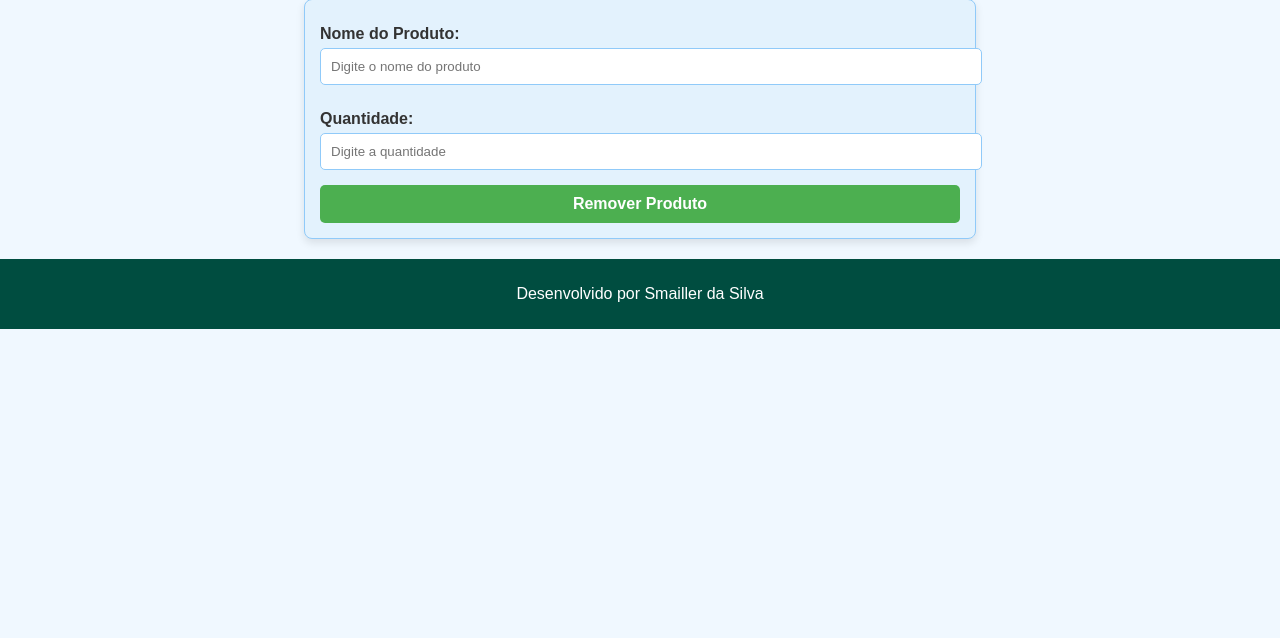
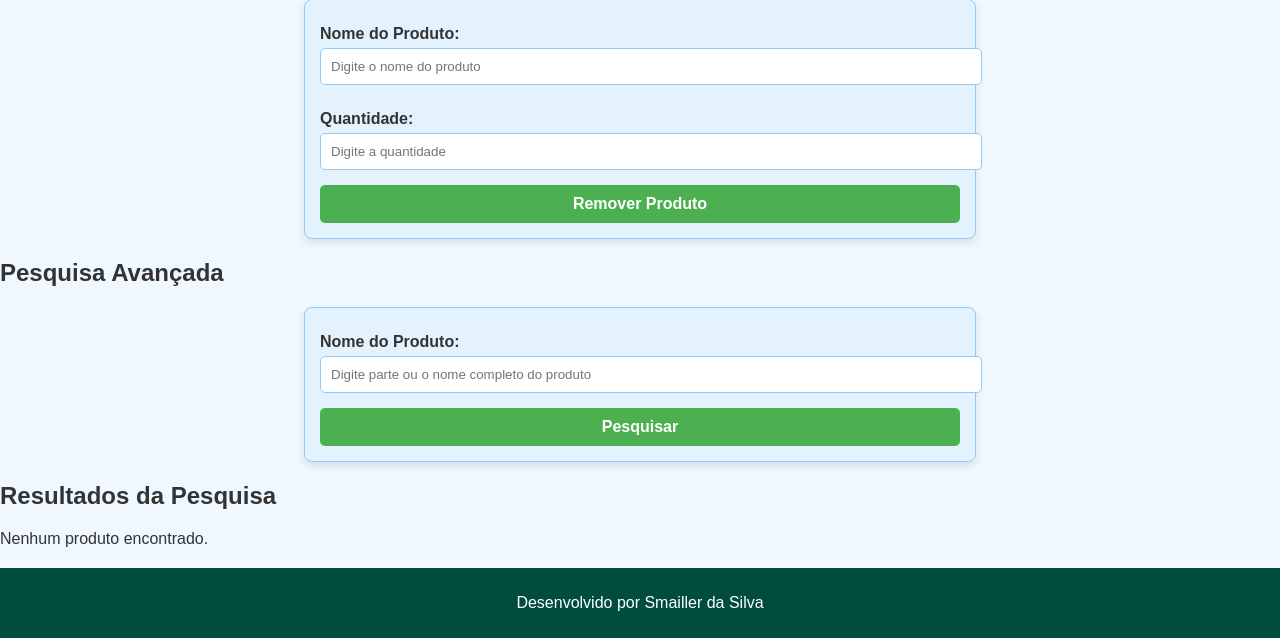
Before and after one commit to Smailler19/Estoque, a Flask app: page / in a window 1280 px wide. Shown: the part 555-1193 px from the top of the page. Before the commit the page ends 884 px from the top, so only its background shows below. Run offline with Flask 3, Linux system fonts and the light colour scheme.

Commit message:
atualização

```diff
--- a/app.py
+++ b/app.py
@@ -16,26 +16,42 @@ def index():
 
 @app.route("/adicionar", methods=["POST"])
 def adicionar():
-    produto = request.form.get("produto").strip()
+    produto = request.form.get("produto", "").strip()
     quantidade = request.form.get("quantidade", type=int)
 
-    if produto and quantidade is not None:  # Essa é a minha garantia para que os dados não sejam nulos
-        if produto in estoque:
-            estoque[produto] += quantidade
-        else:
-            estoque[produto] = quantidade
+    if not produto or quantidade is None or quantidade <= 0:
+        return redirect(url_for("index"))
+
+    if produto in estoque:
+        estoque[produto] += quantidade
+    else:
+        estoque[produto] = quantidade
     return redirect(url_for("index"))
 
 @app.route("/remover", methods=["POST"])
 def remover():
-    produto = request.form.get("produto").strip()
+    produto = request.form.get("produto", "").strip()
     quantidade = request.form.get("quantidade", type=int)
 
-    if produto in estoque and quantidade is not None:  # Aqui é minha garantia para que os dados sejam válidos
+    if not produto or quantidade is None or quantidade <= 0:
+        return redirect(url_for("index"))
+
+    if produto in estoque:
         estoque[produto] -= quantidade
-        if estoque[produto] <= 0:
-            del estoque[produto]
+    else:
+        estoque[produto] = -quantidade
     return redirect(url_for("index"))
+
+@app.route("/pesquisa", methods=["POST"])
+def pesquisa():
+    nome = request.form.get("nome", "").strip().lower()
+    resultados = None
+
+    if nome:
+        # Filtra os produtos pelo nome fornecido
+        resultados = {k: v for k, v in estoque.items() if nome in k.lower()}
+
+    return render_template("index.html", estoque=estoque, resultados=resultados)
 
 if __name__ == "__main__":
     app.run(debug=True)
--- a/templates/index.html
+++ b/templates/index.html
@@ -8,6 +8,8 @@
 </head>
 <body>
     <h1>Controle de Estoque</h1>
+
+    <!-- Tabela de Estoque -->
     <table>
         <tr>
             <th>Produto</th>
@@ -21,6 +23,7 @@
         {% endfor %}
     </table>
 
+    <!-- Formulário para Adicionar Produtos -->
     <form action="/adicionar" method="post">
         <label for="produto">Nome do Produto:</label>
         <input type="text" name="produto" id="produto" placeholder="Digite o nome do produto" required>
@@ -29,6 +32,7 @@
         <button type="submit">Adicionar Produto</button>
     </form>
 
+    <!-- Formulário para Remover Produtos -->
     <form action="/remover" method="post">
         <label for="produto-remover">Nome do Produto:</label>
         <input type="text" name="produto" id="produto-remover" placeholder="Digite o nome do produto" required>
@@ -37,8 +41,37 @@
         <button type="submit">Remover Produto</button>
     </form>
 
+    <!-- Formulário de Pesquisa Avançada -->
+    <h2>Pesquisa Avançada</h2>
+    <form action="/pesquisa" method="post">
+        <label for="nome">Nome do Produto:</label>
+        <input type="text" id="nome" name="nome" placeholder="Digite parte ou o nome completo do produto" required>
+        <button type="submit">Pesquisar</button>
+    </form>
+
+    <!-- Resultados da Pesquisa -->
+    {% if resultados is not none %}
+        <h2>Resultados da Pesquisa</h2>
+        {% if resultados %}
+            <table>
+                <tr>
+                    <th>Produto</th>
+                    <th>Quantidade</th>
+                </tr>
+                {% for produto, quantidade in resultados.items() %}
+                <tr>
+                    <td>{{ produto }}</td>
+                    <td>{{ quantidade }}</td>
+                </tr>
+                {% endfor %}
+            </table>
+        {% else %}
+            <p>Nenhum produto encontrado.</p>
+        {% endif %}
+    {% endif %}
+
     <footer>
-        <p>Desenvolvido por Smailler da Silva </p>
+        <p>Desenvolvido por Smailler da Silva</p>
     </footer>
 </body>
 </html>
```
